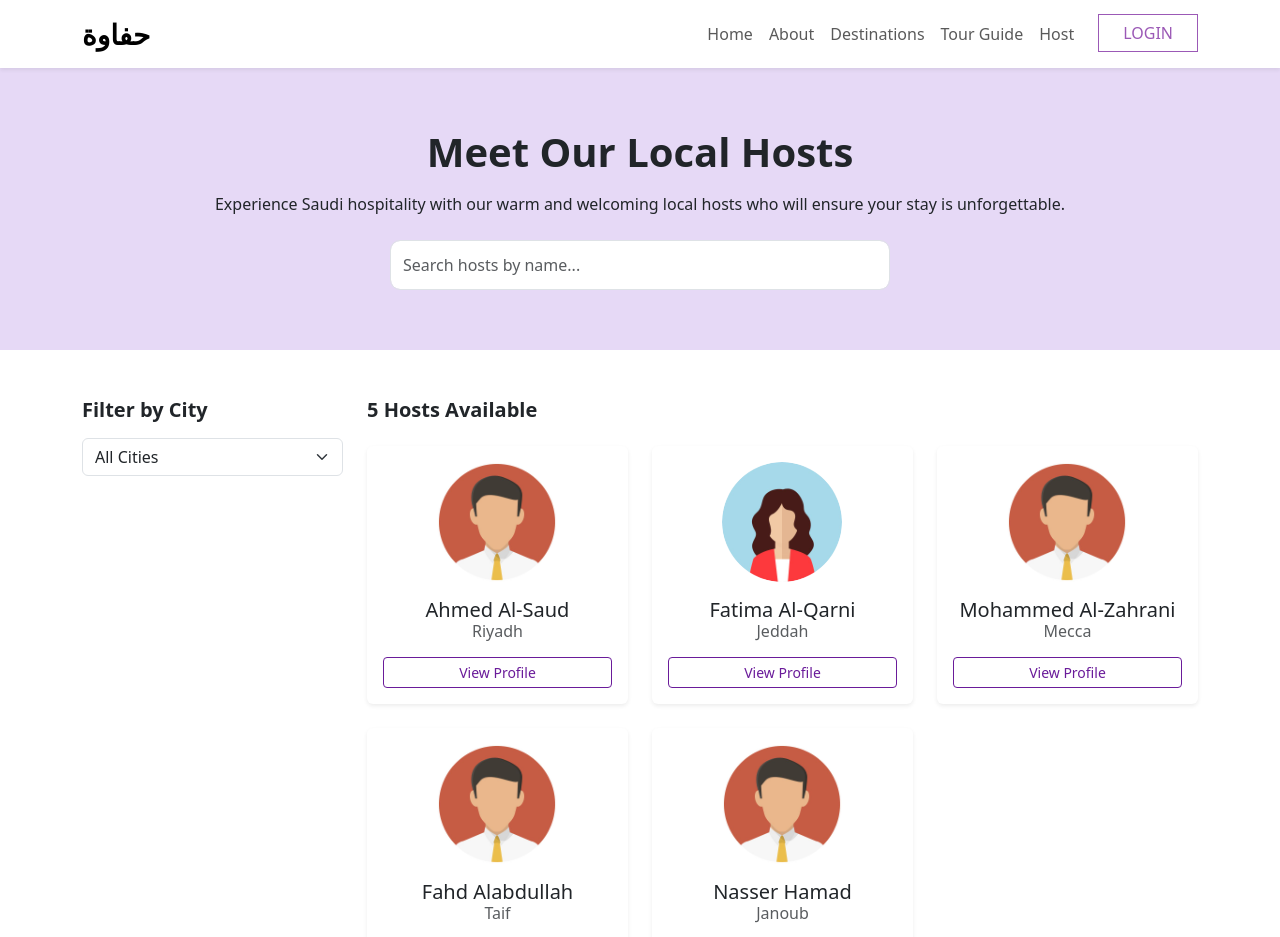
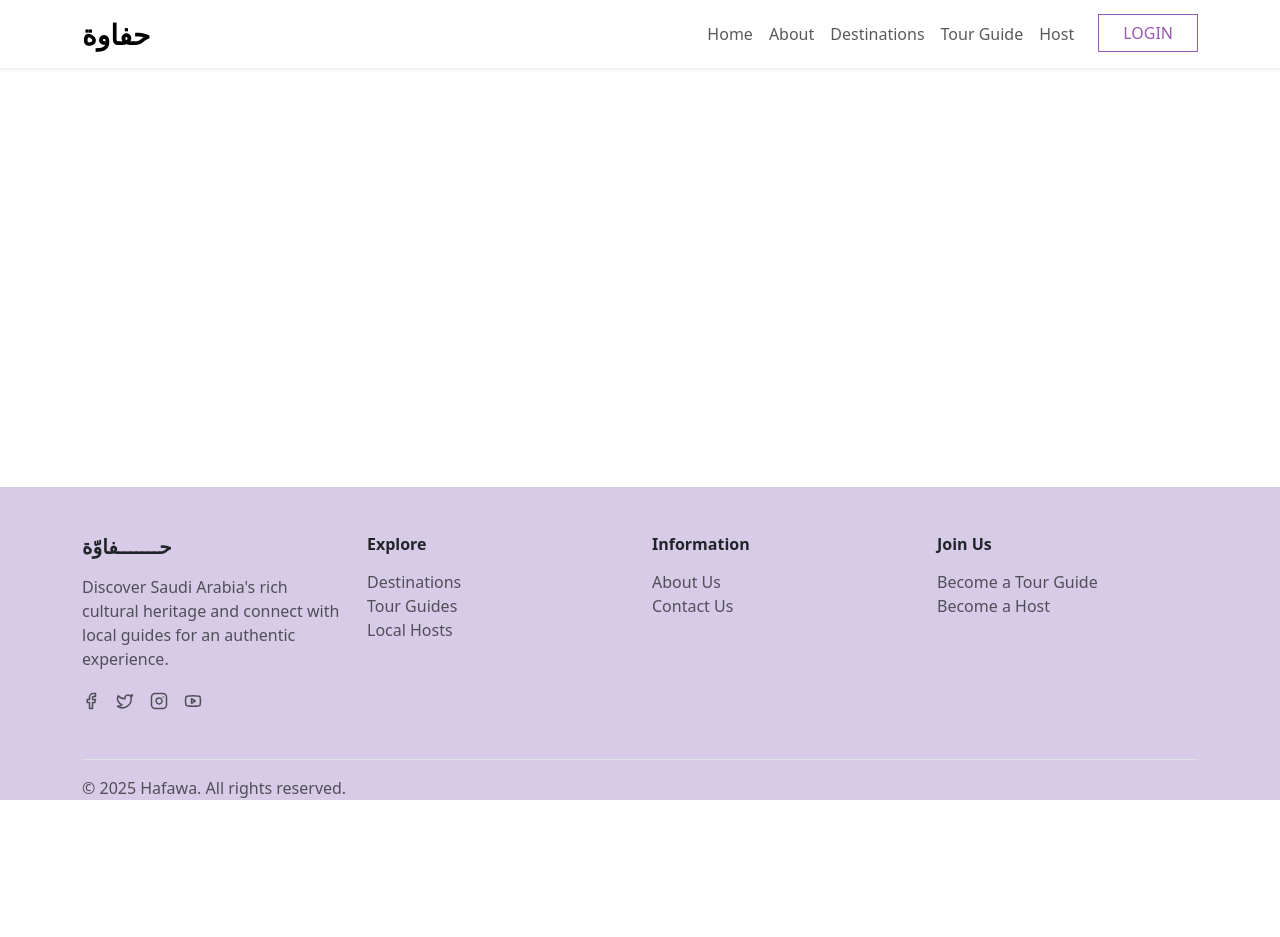
Before and after one commit to budoor99/hafawa-platform, a React (Create React App) app in the folder hafawa/: page /hosts in a window 1280 px wide. Shown: the top 937 px of the page. After the commit the page ends 800 px from the top, so only its background shows below. Built offline with nearby package versions, Linux system fonts and the light colour scheme.

Commit message:
Revert "Malath branch"

```diff
--- a/hafawa/src/App.js
+++ b/hafawa/src/App.js
@@ -11,8 +11,6 @@ import TourGuide from "./pages/TourGuide.js";
 import TourGuideProfile from "./pages/TourGuideProfile.js";
 import RegisterTourGuide from "./pages/Apply";
 import RegisterDetails from "./pages/ApplyDetails.js";
-import Hosts from "./pages/Hosts.js"
-import RegisterHost from "./pages/ApplyHost.js"
 import AdminDashboard from "./pages/AdminDashboard.js";
 import TourGuideDashboard from "./pages/TourGuideDashboard";
 
@@ -31,8 +29,6 @@ function App() {
             <Route path="/tour-guides/:id" element={<TourGuideProfile />} />
             <Route path="/apply" element={<RegisterTourGuide />} />
             <Route path="/apply/details" element={<RegisterDetails />} />
-            <Route path="/hosts" element={<Hosts />} />
-            <Route path="/applyhost" element={<RegisterHost />} />
             <Route path="/admin" element={<AdminDashboard />} />
             <Route path="/dashboard" element={<TourGuideDashboard />} />
           </Routes>
--- a/hafawa/src/pages/ApplyHost.js
+++ /dev/null
@@ -1,111 +0,0 @@
-import React from "react";
-import { Container, Row, Col, Form, Button } from "react-bootstrap";
-import bgImage from "../assets/hero.jpg";
-import { useNavigate } from "react-router-dom";
-import { Link } from "react-router-dom";
-
-
-export default function RegisterHost() {
-
-    const navigate = useNavigate();
-
-  return (
-    <div
-      style={{
-        backgroundImage: `linear-gradient(rgba(255,255,255,0.7), rgba(255,255,255,0.7)), url(${bgImage})`,
-        backgroundSize: "cover",
-        backgroundPosition: "center",
-        minHeight: "100vh",
-        padding: "60px 0",
-      }}
-    >
-      <Container>
-        <h2 className="fw-bold text-center mb-5 text-dark">HOST REGISTRATION</h2>
-        <Form style={{ backgroundColor: "rgba(255, 255, 255, 0.85)", padding: "40px", borderRadius: "10px" }}>
-          <Row className="mb-4 align-items-stretch">
-
-            <Col md={4} className="d-flex flex-column">
-              <div
-                className="flex-grow-1"
-                style={{ border: "2px dashed #aaa", padding: "20px", borderRadius: "10px", height: "100%" }}
-              >
-                <h6 className="fw-bold text-uppercase mb-3">Personal Information</h6>
-                <Form.Group className="mb-3">
-                  <Form.Label className="text-muted">Full Name</Form.Label>
-                  <Form.Control type="text" placeholder="Type here" />
-                </Form.Group>
-                <Form.Group className="mb-3">
-                  <Form.Label className="text-muted">Username</Form.Label>
-                  <Form.Control type="text" placeholder="Type here" />
-                </Form.Group>
-                <Form.Group className="mb-3">
-                  <Form.Label className="text-muted">Email</Form.Label>
-                  <Form.Control type="email" placeholder="Type here" />
-                </Form.Group>
-                <Form.Group>
-                  <Form.Label className="text-muted">Password</Form.Label>
-                  <Form.Control type="password" placeholder="Type here" />
-                </Form.Group>
-              </div>
-            </Col>
-
-
-            <Col md={4} className="d-flex flex-column">
-              <div
-                className="flex-grow-1"
-                style={{ border: "2px dashed #aaa", padding: "20px", borderRadius: "10px", height: "100%" }}
-              >
-                <h6 className="fw-bold text-uppercase mb-3">Contact Information</h6>
-                <Form.Group className="mb-3">
-                  <Form.Label className="text-muted">Email</Form.Label>
-                  <Form.Control type="email" placeholder="Type here" />
-                </Form.Group>
-                <Form.Group>
-                  <Form.Label className="text-muted">Phone Number</Form.Label>
-                  <Form.Control type="text" placeholder="Type here" />
-                </Form.Group>
-              </div>
-            </Col>
-
-
-            <Col md={4} className="d-flex flex-column">
-              <div
-                className="flex-grow-1"
-                style={{ border: "2px dashed #aaa", padding: "20px", borderRadius: "10px", height: "100%" }}
-              >
-                <h6 className="fw-bold text-uppercase mb-3">City of Practice</h6>
-                <Form.Group>
-                  <Form.Label className="text-muted">Choose City</Form.Label>
-                  <Form.Select>
-                    <option>RIYADH</option>
-                    <option>EASTERN PROVINCE</option>
-                    <option>JEDDAH</option>
-                    <option>AL-ULA</option>
-                  </Form.Select>
-                </Form.Group>
-              </div>
-            </Col>
-          </Row>
-
-
-          <div className="d-flex justify-content-center gap-4">
-          <Button variant="outline-dark" style={{ minWidth: "120px" }} onClick={() => navigate(-1)}
-          >Cancel
-          </Button>
-            <Link to="/apply/details">
-            <Button
-              style={{
-                backgroundColor: "#E6D9F6",
-                border: "none",
-                minWidth: "120px",
-              }}
-            >
-              Next
-            </Button>
-            </Link>
-          </div>
-        </Form>
-      </Container>
-    </div>
-  );
-}
--- a/hafawa/src/pages/Hosts.js
+++ /dev/null
@@ -1,156 +0,0 @@
-import React, { useState } from "react";
-import { Card, Form, Container, Row, Col, Button } from "react-bootstrap";
-import { Link } from "react-router-dom";
-import maleImg from "../assets/man.jpg";
-import femaleImg from "../assets/fem.jpg";
-
-const hostsData = [
-  {
-    id: "Ahmed",
-    name: "Ahmed Al-Saud",
-    city: "Riyadh",
-    image: maleImg,
-  },
-  {
-    id: "fatima",
-    name: "Fatima Al-Qarni",
-    city: "Jeddah",
-    image: femaleImg,
-  },
-  {
-    id: "mohammed",
-    name: "Mohammed Al-Zahrani",
-    city: "Mecca",
-    image: maleImg,
-  },
-  {
-    id: "fahd",
-    name: "Fahd Alabdullah",
-    city: "Taif",
-    image: maleImg,
-  },
-  {
-    id: "nasser",
-    name: "Nasser Hamad",
-    city: "Janoub",
-    image: maleImg,
-  },
-];
-
-export default function Hosts() {
-  const [search, setSearch] = useState("");
-  const [selectedCity, setSelectedCity] = useState("");
-
-  const uniqueCities = [...new Set(hostsData.map((host) => host.city))];
-
-  const filtered = hostsData.filter((host) => {
-    const matchesCity = selectedCity ? host.city === selectedCity : true;
-    const matchesSearch = host.name.toLowerCase().includes(search.toLowerCase());
-    return matchesCity && matchesSearch;
-  });
-
-  return (
-    <>
-      <div style={{ backgroundColor: "#E6D9F6", padding: "60px 0" }}>
-        <Container className="text-center text-dark">
-          <h1 className="fw-bold mb-3">Meet Our Local Hosts</h1>
-          <p className="mb-4">
-            Experience Saudi hospitality with our warm and welcoming local hosts who will
-            ensure your stay is unforgettable.
-          </p>
-          <Form className="d-flex justify-content-center">
-            <Form.Control
-              type="text"
-              placeholder="Search hosts by name..."
-              value={search}
-              onChange={(e) => setSearch(e.target.value)}
-              style={{
-                maxWidth: "500px",
-                padding: "12px",
-                fontSize: "1rem",
-                borderRadius: "10px",
-              }}
-            />
-          </Form>
-        </Container>
-      </div>
-
-      <Container className="py-5">
-        <Row>
-          <Col md={3}>
-            <h5 className="fw-bold mb-3">Filter by City</h5>
-            <Form.Select
-              value={selectedCity}
-              onChange={(e) => setSelectedCity(e.target.value)}
-            >
-              <option value="">All Cities</option>
-              {uniqueCities.map((city) => (
-                <option key={city} value={city}>
-                  {city}
-                </option>
-              ))}
-            </Form.Select>
-          </Col>
-
-          <Col md={9}>
-            <h5 className="fw-bold mb-4">{filtered.length} Hosts Available</h5>
-            <Row className="g-4">
-              {filtered.map((host) => (
-                <Col key={host.id} xs={12} sm={6} md={6} lg={4}>
-                  <Card className="text-center shadow-sm border-0 h-100 d-flex flex-column justify-content-between p-3">
-                    <div>
-                      <div className="d-flex justify-content-center">
-                        <img
-                          src={host.image}
-                          alt={host.name}
-                          className="rounded-circle mb-3"
-                          style={{ width: "120px", height: "120px", objectFit: "cover" }}
-                        />
-                      </div>
-                      <Card.Title className="mb-1">{host.name}</Card.Title>
-                      <Card.Subtitle className="text-muted mb-3">{host.city}</Card.Subtitle>
-                    </div>
-                    <Link to={`/hosts/${host.id}`} style={{ textDecoration: "none" }}>
-                      <Button
-                        size="sm"
-                        style={{
-                          color: "#6A1B9A",
-                          borderColor: "#6A1B9A",
-                          backgroundColor: "transparent",
-                        }}
-                        variant="outline"
-                        className="w-100"
-                      >
-                        View Profile
-                      </Button>
-                    </Link>
-                  </Card>
-                </Col>
-              ))}
-            </Row>
-
-            <Container className="text-center mt-5">
-              <h4 style={{ color: "#3B9C3B", fontWeight: "bold", marginBottom: "24px" }}>
-                WANT TO HOST GUESTS IN YOUR CITY?
-              </h4>
-              <Link to="/apply">
-                <Button
-                  variant="light"
-                  style={{
-                    padding: "10px 30px",
-                    fontWeight: "500",
-                    borderRadius: "12px",
-                    backgroundColor: "#F3F1FF",
-                    border: "none",
-                  }}
-                >
-                  Become a Host
-                </Button>
-              </Link>
-            </Container>
-          </Col>
-        </Row>
-      </Container>
-    </>
-  );
-}
```
Also changed, not shown: hafawa/src/pages/ApplyHostDetails.js (deleted), 1 other file (tests, documents, lock files or other folders).
